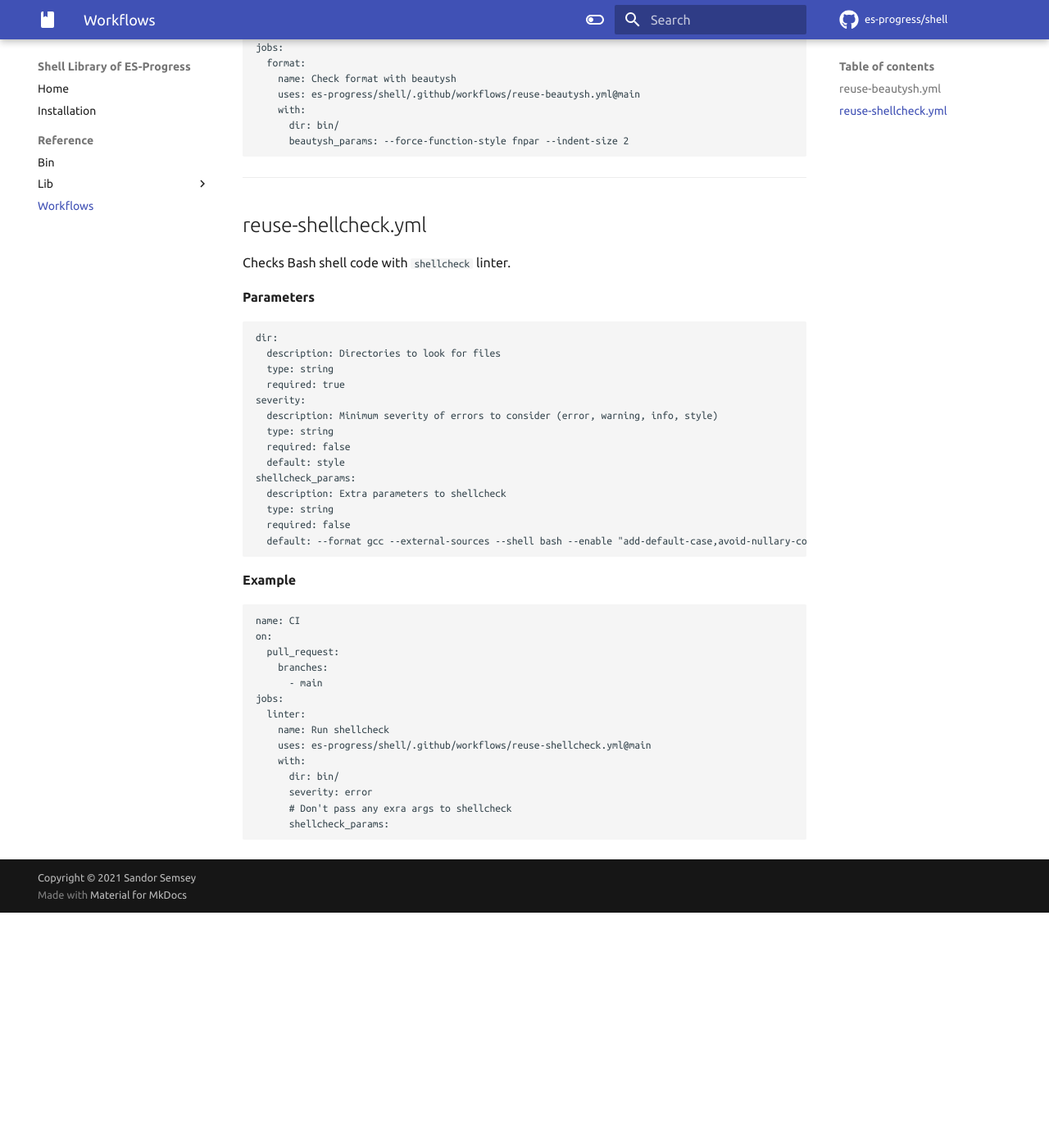
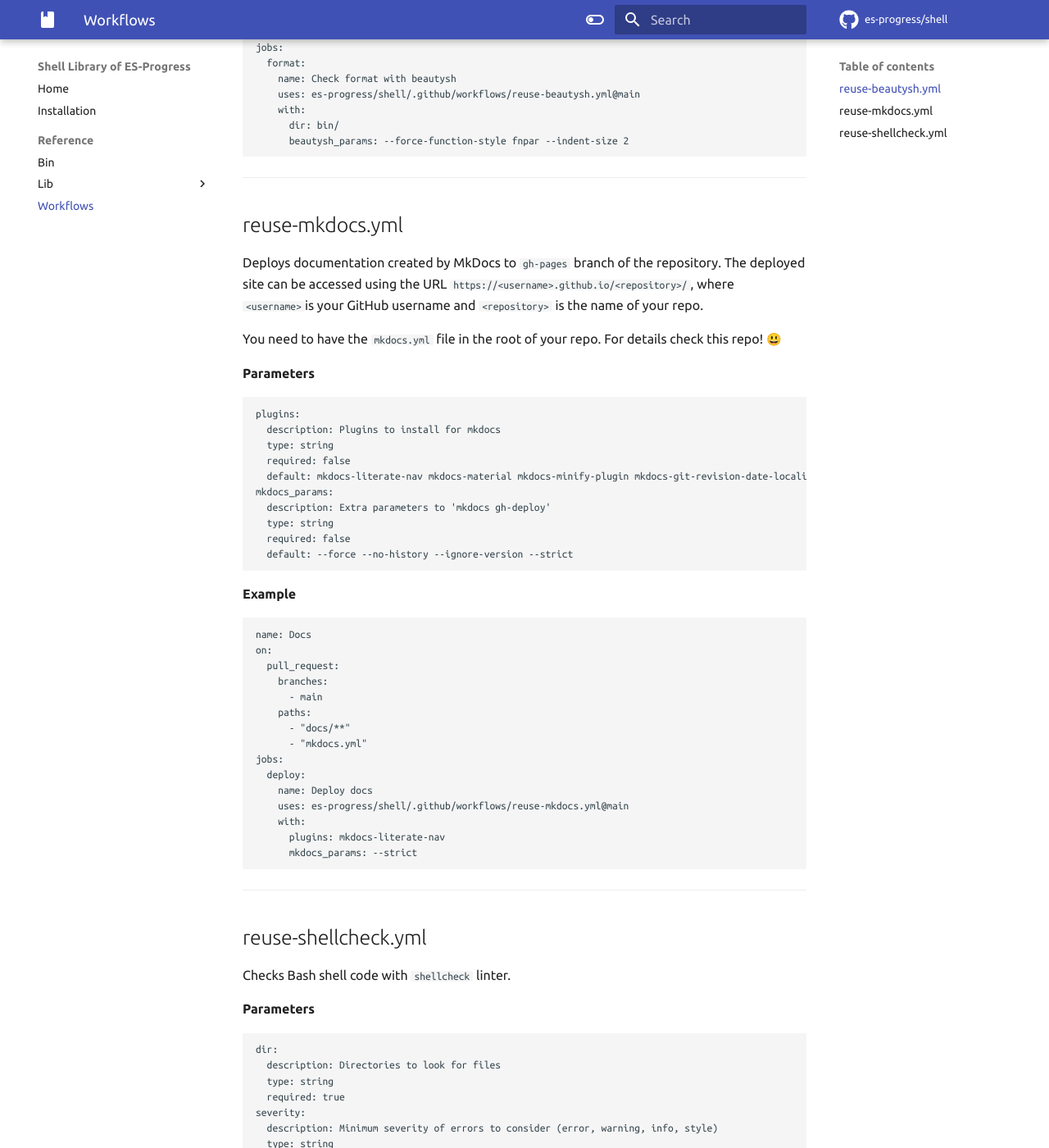
Before and after one commit to es-progress/shell, an MkDocs documentation site: the page built from docs/workflows.md, in a window 1280 px wide and 1400 px high, scrolled down 790 px. Shown: the whole window at 82% size. Built offline with MkDocs 1.6.1 and Material for MkDocs 9.7.7, drawn with Linux system fonts in a browser that asks for light colours; emoji names are drawn with the system emoji font; comment, search, counter and statistics services are not loaded; before the commit the page ends 1903 px from its top, so only the background shows below that; some of the changed text lies outside the part shown.

Commit message:
docs/mkdocs

````diff
--- a/docs/workflows.md
+++ b/docs/workflows.md
@@ -39,6 +39,51 @@ jobs:
     with:
       dir: bin/
       beautysh_params: --force-function-style fnpar --indent-size 2
+```
+
+---
+
+## reuse-mkdocs.yml
+
+Deploys documentation created by MkDocs to `gh-pages` branch of the repository.
+The deployed site can be accessed using the URL `https://<username>.github.io/<repository>/`, where `<username> `is your GitHub username and `<repository>` is the name of your repo.
+
+You need to have the `mkdocs.yml` file in the root of your repo.
+For details check this repo! :smiley:
+
+**Parameters**
+
+```
+plugins:
+  description: Plugins to install for mkdocs
+  type: string
+  required: false
+  default: mkdocs-literate-nav mkdocs-material mkdocs-minify-plugin mkdocs-git-revision-date-localized-plugin
+mkdocs_params:
+  description: Extra parameters to 'mkdocs gh-deploy'
+  type: string
+  required: false
+  default: --force --no-history --ignore-version --strict
+```
+
+**Example**
+
+```
+name: Docs
+on:
+  pull_request:
+    branches:
+      - main
+    paths:
+      - "docs/**"
+      - "mkdocs.yml"
+jobs:
+  deploy:
+    name: Deploy docs
+    uses: es-progress/shell/.github/workflows/reuse-mkdocs.yml@main
+    with:
+      plugins: mkdocs-literate-nav
+      mkdocs_params: --strict
 ```
 
 ---
````
Also changed, not shown: other parts of docs/workflows.md (+1 -1 lines).
